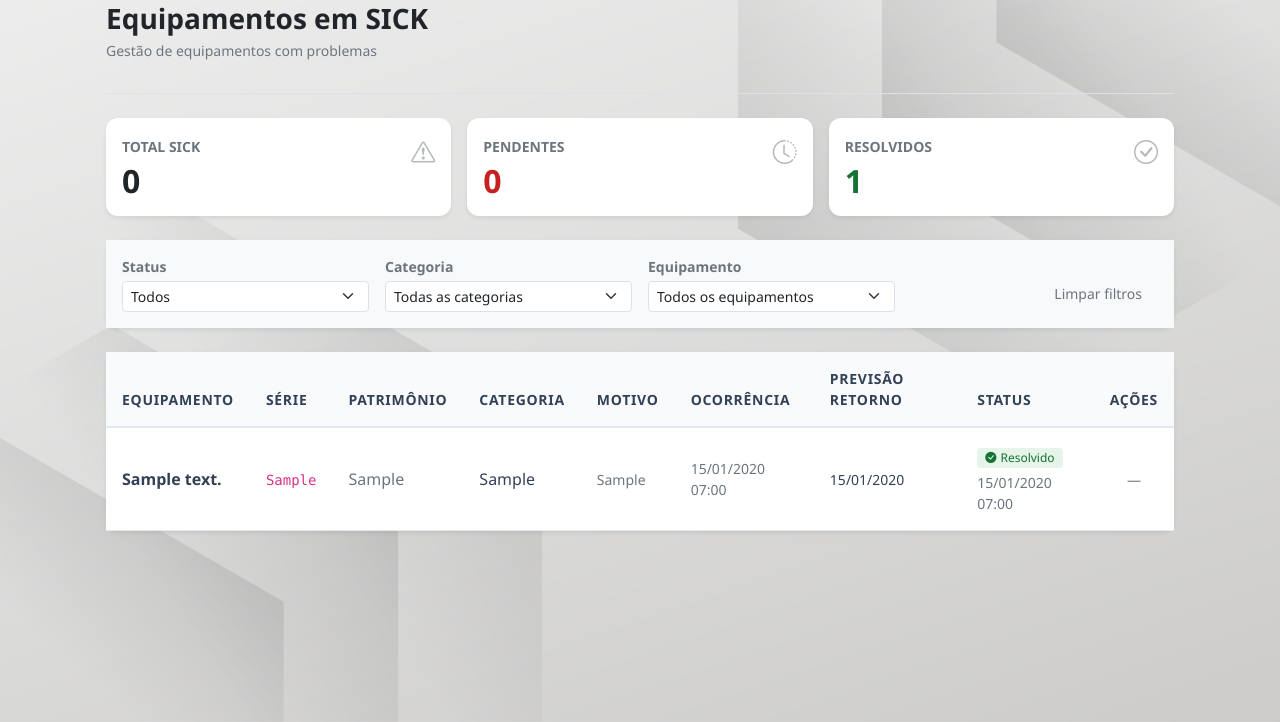
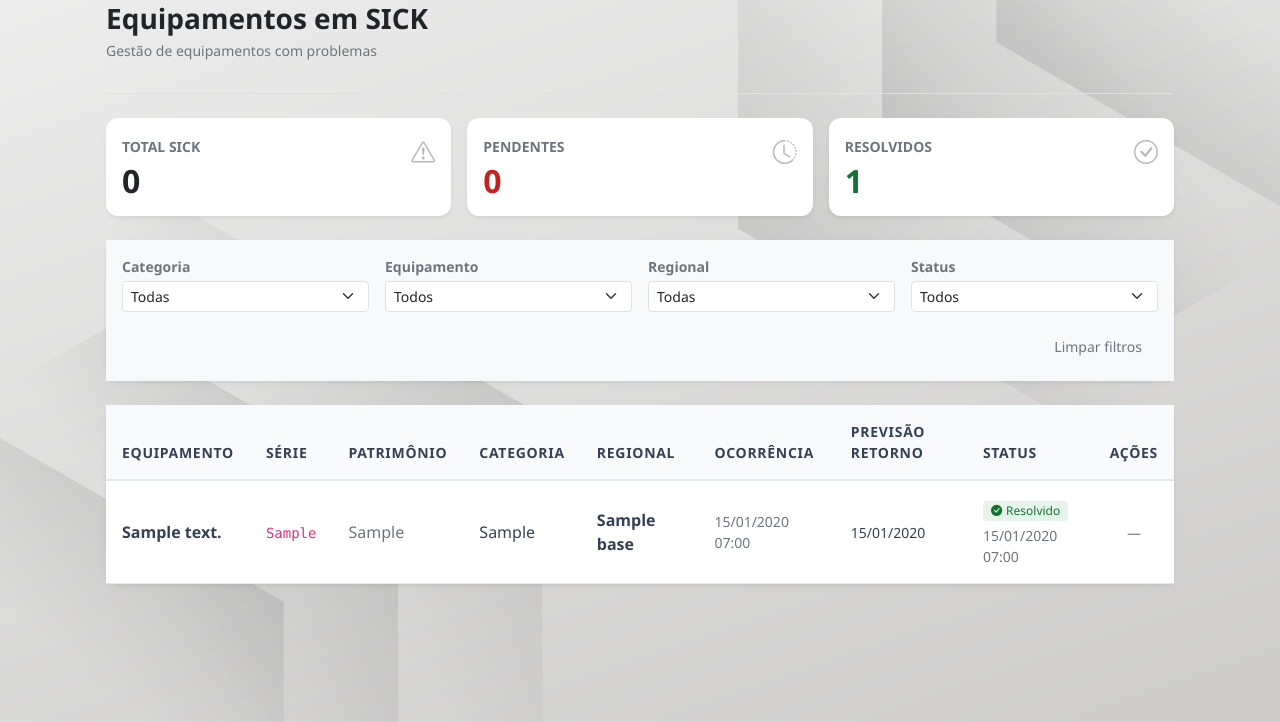
Before and after one commit to gregNasc/gerenciadorEstoque, a Django app: page /sick/ in a window 1280 px wide. Shown: the part 78-800 px from the top of the page. Run offline with Django 5.2, Linux system fonts and the light colour scheme; a user stored in the database is signed in; tables that the repository leaves empty hold one stand-in row (values such as "Sample post").

Commit message:
Alterações nos filtros de sick e index

```diff
--- a/estoque/forms.py
+++ b/estoque/forms.py
@@ -21,7 +21,6 @@ class ProdutoForm(forms.ModelForm):
         if Produto.objects.filter(codigo=codigo).exclude(pk=self.instance.pk).exists():
             raise ValidationError("Já existe um produto com esse código.")
         return codigo
-
 
 # ================= EQUIPAMENTO =================
 class EquipamentoForm(forms.ModelForm):
@@ -99,7 +98,6 @@ class EquipamentoForm(forms.ModelForm):
         if Equipamento.objects.filter(patrimonio=patrimonio).exclude(pk=self.instance.pk).exists():
             raise ValidationError("Patrimônio já cadastrado.")
         return patrimonio
-
 
 # ================= TRANSFERÊNCIA =================
 class TransferenciaForm(forms.ModelForm):
--- a/estoque/templates/estoque/sick.html
+++ b/estoque/templates/estoque/sick.html
@@ -62,46 +62,149 @@
     </div>
 
     <!-- Filtros -->
-    <div class="card border-0 shadow-sm mb-4">
-        <div class="card-body bg-light p-3">
+
+        <div class="card shadow-sm border-0 mb-4">
+           <div class="card-body bg-light">
+
               <form method="get" class="row g-3 align-items-end">
+
+            <!-- Categoria -->
             <div class="col-md-3">
-                    <label class="form-label small text-secondary fw-semibold mb-1">Status</label>
-                    <select name="status" class="form-select form-select-sm bg-white auto-submit">
-                        <option value="todos" {% if status_filter == 'todos' %}selected{% endif %}>Todos</option>
-                        <option value="pendentes" {% if status_filter == 'pendentes' %}selected{% endif %}>Pendentes</option>
-                        <option value="resolvidos" {% if status_filter == 'resolvidos' %}selected{% endif %}>Resolvidos</option>
+                <label class="form-label small text-secondary fw-semibold mb-1">
+                    Categoria
+                </label>
+
+                <select name="categoria"
+                        class="form-select form-select-sm bg-white auto-submit">
+
+                    <option value="">Todas</option>
+
+                    <option value="Coletores"
+                        {% if request.GET.categoria == "Coletores" %}
+                            selected
+                        {% endif %}>
+                        Coletores
+                    </option>
+
+                    <option value="Impressoras"
+                        {% if request.GET.categoria == "Impressoras" %}
+                            selected
+                        {% endif %}>
+                        Impressoras
+                    </option>
+
+                    <option value="Notebooks"
+                        {% if request.GET.categoria == "Notebooks" %}
+                            selected
+                        {% endif %}>
+                        Notebooks
+                    </option>
+
+                    <option value="Routers"
+                        {% if request.GET.categoria == "Routers" %}
+                            selected
+                        {% endif %}>
+                        Routers
+                    </option>
+
                 </select>
             </div>
 
+            <!-- Equipamento -->
             <div class="col-md-3">
-                    <label class="form-label small text-secondary fw-semibold mb-1">Categoria</label>
-                    <select name="categoria" class="form-select form-select-sm bg-white auto-submit">
-                        <option value="">Todas as categorias</option>
-                        {% for cat in categorias %}
-                            <option value="{{ cat }}" {% if categoria_filter == cat %}selected{% endif %}>
-                                {{ cat }}
+                <label class="form-label small text-secondary fw-semibold mb-1">
+                    Equipamento
+                </label>
+
+                <select name="produto"
+                        class="form-select form-select-sm bg-white auto-submit">
+
+                    <option value="">Todos</option>
+
+                    {% for p in produtos_lista %}
+                        <option value="{{ p.id }}"
+                            {% if request.GET.produto == p.id|stringformat:"s" %}
+                                selected
+                            {% endif %}>
+
+                            {{ p.descricao }}
+
                         </option>
                     {% endfor %}
+
                 </select>
             </div>
 
+            <!-- Regional -->
             <div class="col-md-3">
-                    <label class="form-label small text-secondary fw-semibold mb-1">Equipamento</label>
-                    <select name="equipamento" class="form-select form-select-sm bg-white auto-submit">
-                        <option value="">Todos os equipamentos</option>
-                        {% for eq in equipamentos %}
-                            <option value="{{ eq.id }}" {% if equipamento_filter == eq.id|stringformat:"s" %}selected{% endif %}>
-                                {{ eq.produto.descricao }} - {{ eq.numero_serie }}
+                <label class="form-label small text-secondary fw-semibold mb-1">
+                    Regional
+                </label>
+
+                <select name="regional"
+                        class="form-select form-select-sm bg-white auto-submit">
+
+                    <option value="">Todas</option>
+
+                    {% for r in regionais %}
+                        <option value="{{ r.id }}"
+                            {% if request.GET.regional == r.id|stringformat:"s" %}
+                                selected
+                            {% endif %}>
+
+                            {{ r.nome }}
+
                         </option>
                     {% endfor %}
+
                 </select>
             </div>
 
-                <div class="col-md-3 text-end">
-                    <a href="{% url 'estoque:sick' %}" class="btn btn-outline-secondary btn-sm px-3">Limpar filtros</a>
+            <!-- Status -->
+            <div class="col-md-3">
+                <label class="form-label small text-secondary fw-semibold mb-1">
+                    Status
+                </label>
+
+                <select name="status"
+                        class="form-select form-select-sm bg-white auto-submit">
+
+                    <option value="todos"
+                        {% if request.GET.status == "todos" %}
+                            selected
+                        {% endif %}>
+                        Todos
+                    </option>
+
+                    <option value="pendentes"
+                        {% if request.GET.status == "pendentes" %}
+                            selected
+                        {% endif %}>
+                        Pendentes
+                    </option>
+
+                    <option value="resolvidos"
+                        {% if request.GET.status == "resolvidos" %}
+                            selected
+                        {% endif %}>
+                        Resolvidos
+                    </option>
+
+                </select>
             </div>
+
+            <!-- Botão limpar -->
+            <div class="col-12 text-end">
+                <a href="{% url 'estoque:sick' %}"
+                   class="btn btn-outline-secondary btn-sm px-3">
+
+                    Limpar filtros
+
+                </a>
+            </div>
+
         </form>
+
     </div>
 </div>
 
@@ -116,7 +219,7 @@
                             <th class="py-3">Série</th>
                             <th class="py-3">Patrimônio</th>
                             <th class="py-3">Categoria</th>
-                            <th class="py-3">Motivo</th>
+                            <th class="py-3">Regional</th>
                             <th class="py-3">Ocorrência</th>
                             <th class="py-3">Previsão Retorno</th>
                             <th class="py-3">Status</th>
@@ -130,21 +233,15 @@
                             <td><code class="small">{{ sick.equipamento.numero_serie }}</code></td>
                             <td class="text-secondary">{{ sick.equipamento.patrimonio }}</td>
                             <td>{{ sick.categoria }}</td>
-                            <td style="max-width: 250px;">
-                                {% if sick.motivo %}
-                                    <small class="text-secondary">
-                                        {{ sick.motivo|truncatechars:60 }}
-                                        {% if sick.motivo|length > 60 %}
-                                            <a href="#" class="text-decoration-none small"
-                                               data-bs-toggle="modal"
-                                               data-bs-target="#motivoModal{{ sick.id }}">
-                                                Ver mais
-                                            </a>
-                                        {% endif %}
-                                    </small>
+                            <td>
+                                {% if sick.equipamento.regional %}
+                                    <span class="fw-semibold">
+                                        {{ sick.equipamento.regional.nome }}
+                                    </span>
                                 {% else %}
                                     <span class="text-secondary">—</span>
                                 {% endif %}
+                            </td>
 
                                 <!-- Modal Motivo -->
                                 {% if sick.motivo and sick.motivo|length > 60 %}
--- a/estoque/views.py
+++ b/estoque/views.py
@@ -19,7 +19,7 @@ from django.dispatch import receiver
 from django.contrib.auth.models import User
 from .utils import EstoqueService
 from .security import secure_queryset
-from estoque.services.transferencia_services import gerar_transferencias_da_solicitacao
+#from estoque.services.transferencia_services import gerar_transferencias_da_solicitacao
 import json
 import re
 from collections import defaultdict
@@ -38,6 +38,12 @@ def index(request):
     categoria = request.GET.get('categoria')
     produto_id = request.GET.get('produto')
     regional_id = request.GET.get('regional')
+    inventory_id = request.GET.get('inventory')
+
+    if inventory_id and inventory_id.isdigit():
+        equipamentos = equipamentos.filter(
+            regional__empresa_id=inventory_id
+        )
 
     if categoria:
         equipamentos = equipamentos.filter(produto__categoria=categoria)
@@ -160,7 +166,15 @@ def index(request):
     if categoria:
         produtos_lista = produtos_lista.filter(categoria=categoria)
 
-    regionais_select = Base.objects.all().order_by('nome')
+    regionais_select = Base.objects.all()
+
+    if inventory_id and inventory_id.isdigit():
+        regionais_select = regionais_select.filter(
+            empresa_id=inventory_id
+        )
+
+    regionais_select = regionais_select.order_by('nome')
+    empresas = Empresa.objects.all().order_by('nome')
 
     context = {
         'produtos_na_categoria': produtos_na_categoria,
@@ -170,6 +184,8 @@ def index(request):
         'regionais': regionais_select,
         'filtro_produto_id': produto_id,
         'filtro_regional_id': regional_id,
+        'empresas': empresas,
+        'filtro_inventory_id': inventory_id,
     }
 
     return render(request, 'estoque/index.html', context)
@@ -703,6 +719,7 @@ def sick_view(request):
     perfil = request.user.perfil
 
     if request.method == 'POST':
+
         sick_id = request.POST.get('sick_id')
         acao = request.POST.get('acao')
 
@@ -713,57 +730,162 @@ def sick_view(request):
                 id=sick_id
             )
 
-            if not perfil.is_admin and (
-                not perfil.regionais or
+            # Validação de permissão
+            if (
+                not perfil.is_admin and
                 sick.equipamento.regional_id not in perfil.regionais_ids
             ):
                 messages.error(request, "Sem permissão.")
                 return redirect('estoque:sick')
 
+            # Resolve o SICK
             sick.data_resolucao = timezone.now()
             sick.ativo = False
             sick.resolvido_por = request.user
+
             sick.save(update_fields=[
                 'data_resolucao',
                 'ativo',
                 'resolvido_por'
             ])
 
+            # Atualiza status do equipamento
             equipamento = sick.equipamento
             equipamento.status = 'ATIVO'
+
             equipamento.save(update_fields=['status'])
 
-            messages.success(request, "SICK resolvido com sucesso.")
+            # Histórico
+            Historico.objects.create(
+                equipamento=equipamento,
+                tipo_acao='SICK_RESOLVIDO',
+                usuario=request.user,
+                detalhes={
+                    'sick_id': sick.id
+                }
+            )
+
+            messages.success(
+                request,
+                "SICK resolvido com sucesso."
+            )
 
         return redirect('estoque:sick')
 
     qs = Sick.objects.select_related(
         'equipamento',
         'equipamento__produto',
+        'equipamento__regional',
         'resolvido_por'
     )
 
+    # Escopo por regional
     if perfil.is_admin:
+
         sicks = qs
+
     else:
-        if not perfil.regionais:
+
+        if not perfil.regionais.exists():
+
             sicks = qs.none()
+
         else:
+
             sicks = qs.filter(
                 equipamento__regional=perfil.regionais
             )
 
+    status_filter = request.GET.get('status', 'todos')
+    produto_filter = request.GET.get('produto', '')
+    categoria_filter = request.GET.get('categoria', '')
+    regional_filter = request.GET.get('regional', '')
+
+    # Status
+    if status_filter == 'pendentes':
+
+        sicks = sicks.filter(
+            data_resolucao__isnull=True
+        )
+
+    elif status_filter == 'resolvidos':
+
+        sicks = sicks.filter(
+            data_resolucao__isnull=False
+        )
+
+    # Categoria
+    if categoria_filter:
+        sicks = sicks.filter(
+            equipamento__produto__categoria=categoria_filter
+        )
+
+    # Produto / Equipamento
+    if produto_filter:
+        sicks = sicks.filter(
+            equipamento__produto_id=produto_filter
+        )
+
+    # Regional
+    if regional_filter:
+        sicks = sicks.filter(
+            equipamento__regional_id=regional_filter
+        )
+
+    # Ordenação
     sicks = sicks.order_by('-data_ocorrencia')
 
-    total_pendentes = sicks.filter(data_resolucao__isnull=True).count()
-    total_resolvidos = sicks.filter(data_resolucao__isnull=False).count()
-
-    return render(request, 'estoque/sick.html', {
+
+    total_pendentes = sicks.filter(
+        data_resolucao__isnull=True
+    ).count()
+
+    total_resolvidos = sicks.filter(
+        data_resolucao__isnull=False
+    ).count()
+
+    categorias = Produto.objects.values_list(
+        'categoria',
+        flat=True
+    ).distinct().order_by('categoria')
+
+    produtos_lista = Produto.objects.filter(
+        equipamento__sick__in=sicks
+    ).distinct().order_by('descricao')
+
+    # Regionais disponíveis conforme permissão
+    if perfil.is_admin:
+        regionais = Base.objects.all().order_by('nome')
+    else:
+        regionais = perfil.regionais.all().order_by('nome')
+
+    context = {
+
         'sicks': sicks,
+
+        # Cards
         'total_sick': total_pendentes,
         'total_pendentes': total_pendentes,
         'total_resolvidos': total_resolvidos,
-    })
+
+        # Filtros atuais
+        'status_filter': status_filter,
+        'produto_filter': produto_filter,
+        'categoria_filter': categoria_filter,
+        'regional_filter': regional_filter,
+        'produtos_lista': produtos_lista,
+
+        # Dados dos filtros
+        'categorias': categorias,
+        'produtos_lista': produtos_lista,
+        'regionais': regionais,
+    }
+
+    return render(
+        request,
+        'estoque/sick.html',
+        context
+    )
 
 @login_required
 @role_required('admin', 'gestor', 'operador')
```
Also changed, not shown: estoque/models.py (+6 -5 lines), estoque/templates/estoque/index.html (+26 -3 lines). Lines whose indentation alone changed are shown as unchanged.
